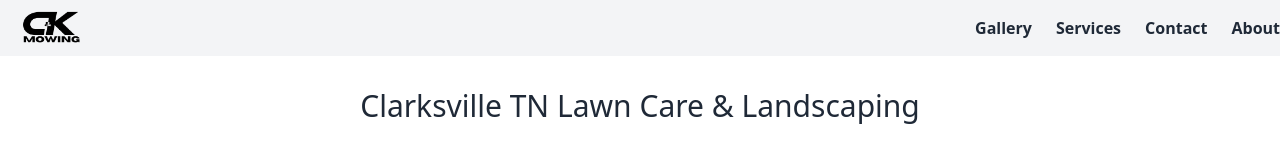
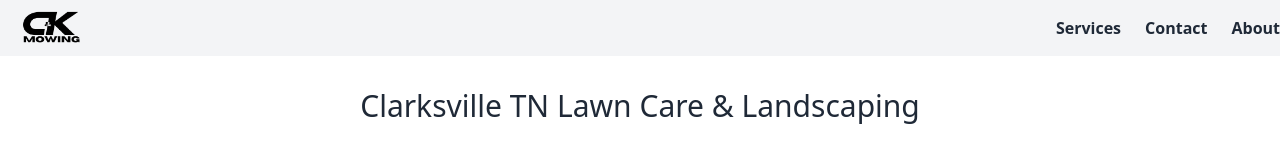
Before and after one commit to helkks/mowingv_3, a plain HTML site: page index.html in a window 1280 px wide. Shown: the top 160 px of the page. Drawn offline with nearby package versions, Linux system fonts and the light colour scheme.

Commit message:
gallery fix

```diff
--- a/index.html
+++ b/index.html
@@ -46,7 +46,6 @@
     <header class="bg-gray-100 py-4 relative">
       <img src="CK Mowing-11.png" alt="C&K Landscaping logo" loading="lazy" class="absolute left-4 top-1/2 transform -translate-y-1/2 h-10" />
       <nav class="container mx-auto flex justify-center md:justify-end space-x-6">
-        <a href="#gallery" class="font-semibold hover:text-green-600">Gallery</a>
         <a href="#services" class="font-semibold hover:text-green-600">Services</a>
         <a href="#contact" class="font-semibold hover:text-green-600">Contact</a>
         <a href="#about" class="font-semibold hover:text-green-600">About</a>
```
